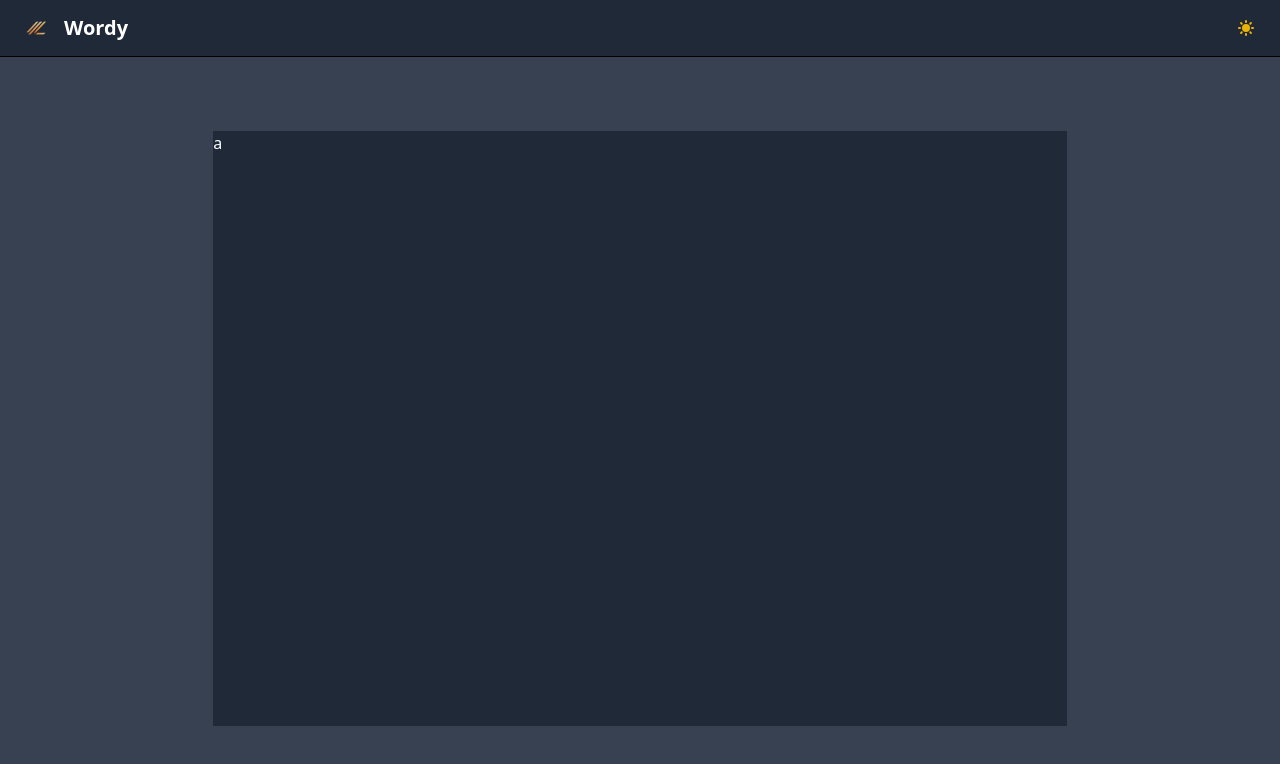
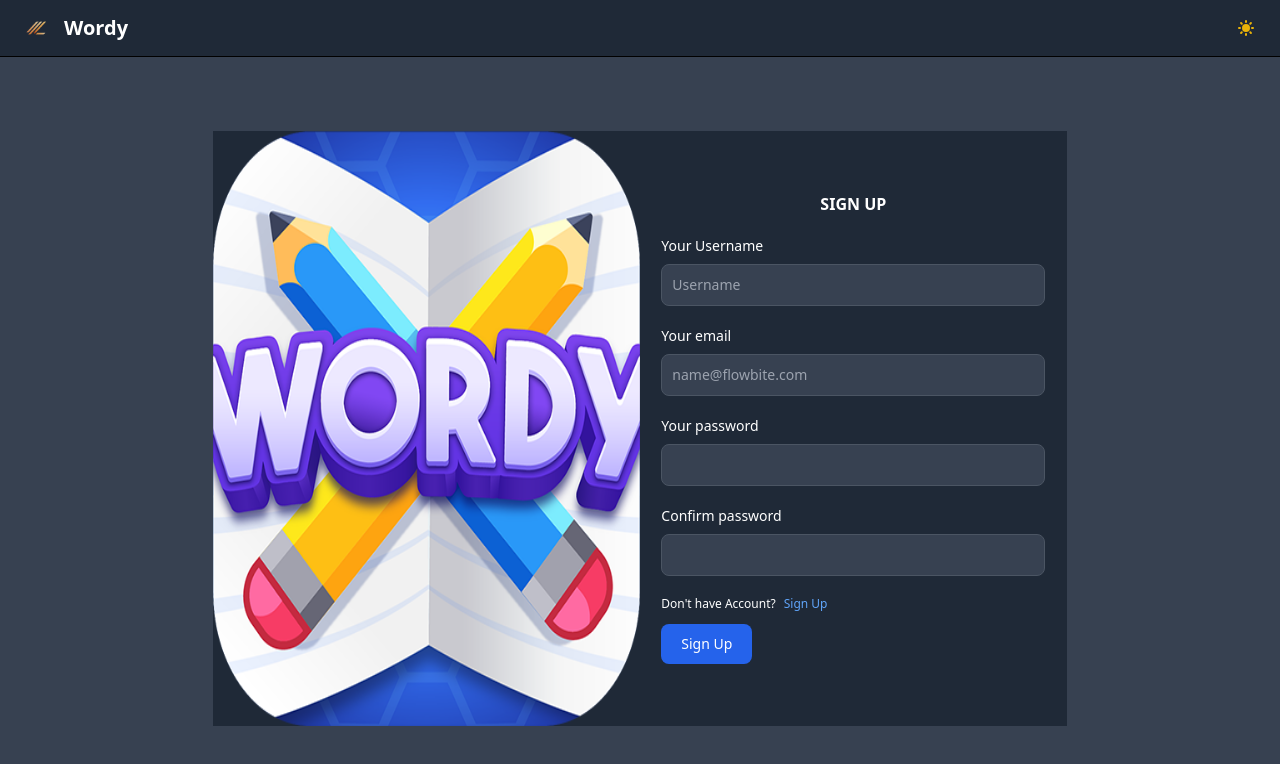
Before and after one commit to Hil-Patel/Wordy-FrontEnd, a React (Vite) app: page /authenticate in a window 1280 px wide. Shown: the top 764 px of the page. Built offline with nearby package versions, Linux system fonts and the light colour scheme.

Commit message:
completed prototype of sign up and login

```diff
--- a/src/component/AuthenticationLogin.tsx
+++ b/src/component/AuthenticationLogin.tsx
@@ -1,42 +1,67 @@
-import { useFormik } from 'formik';
-import axios from 'axios';
+import { useFormik } from "formik";
+import axios from "axios";
 
-const AuthenticationLogin = () => {
-    const formik=useFormik({
+const AuthenticationLogin = ({setOpenPage}) => {
+  const formik = useFormik({
     initialValues: {
-          email:"",
+      email: "",
       password: "",
     },
     onSubmit: async (values) => {
-            const res= await axios.post("http://localhost:8000/login",
-                {
-                    email:values.email,
-                    password:values.password,
-                })
+      const res = await axios.post("http://localhost:8000/login", {
+        email: values.email,
+        password: values.password,
+      });
     },
   });
   return (
-    <div>
-      <form onSubmit={formik.handleSubmit}>
-       <input type="email"
-      name='email'
+    <div className="w-1/2 my-auto">
+      <div className="text-center mb-5 font-bold">LOG IN</div>
+      <form className="max-w-sm mx-auto" onSubmit={formik.handleSubmit}>
+        <div className="mb-5">
+          <label
+            htmlFor="email"
+            className="block mb-2 text-sm font-medium text-gray-900 dark:text-white"
+          >
+            Your email
+          </label>
+          <input
+            type="email"
             value={formik.email}
             onChange={formik.handleChange}
             onBlur={formik.handleBlur}
-      placeholder='email'
+            className="bg-gray-50 border border-gray-300 text-gray-900 text-sm rounded-lg focus:ring-blue-500 focus:border-blue-500 block w-full p-2.5 dark:bg-gray-700 dark:border-gray-600 dark:placeholder-gray-400 dark:text-white dark:focus:ring-blue-500 dark:focus:border-blue-500"
+            placeholder="name@flowbite.com"
+            required
           />
-       <input type="text"
-      name='password'
+        </div>
+        <div className="mb-5">
+          <label
+            htmlFor="password"
+            className="block mb-2 text-sm font-medium text-gray-900 dark:text-white"
+          >
+            Your password
+          </label>
+          <input
+            type="password"
             value={formik.password}
             onChange={formik.handleChange}
             onBlur={formik.handleBlur}
-      placeholder='password'
+            className="bg-gray-50 border border-gray-300 text-gray-900 text-sm rounded-lg focus:ring-blue-500 focus:border-blue-500 block w-full p-2.5 dark:bg-gray-700 dark:border-gray-600 dark:placeholder-gray-400 dark:text-white dark:focus:ring-blue-500 dark:focus:border-blue-500"
+            required
           />
-       <button type='submit' className='bg-gray-200 p-2'>log in</button>
+        </div>
+        <div className="flex items-center mb-3 text-xs">Don't have Account? <div className="text-blue-400  ml-2" onClick={()=>{setOpenPage("SignUp")}}>Sign Up</div></div>
 
+        <button
+          type="submit"
+          className="text-white bg-blue-700 hover:bg-blue-800 focus:ring-4 focus:outline-none focus:ring-blue-300 font-medium rounded-lg text-sm w-full sm:w-auto px-5 py-2.5 text-center dark:bg-blue-600 dark:hover:bg-blue-700 dark:focus:ring-blue-800"
+        >
+          Login
+        </button>
       </form>
     </div>
-  )
-}
+  );
+};
 
-export default AuthenticationLogin
+export default AuthenticationLogin;
--- a/src/component/AuthenticationSignUp.tsx
+++ b/src/component/AuthenticationSignUp.tsx
@@ -1,12 +1,15 @@
+import axios from 'axios';
+import { useFormik } from 'formik';
 import React from 'react'
 
-const AuthenticationSignUp = () => {
+const AuthenticationSignUp = ({setOpenPage}) => {
 
     const formik=useFormik({
         initialValues: {
           username: "",
           email:"",
           password: "",
+          confirmpassword:"",
         },
         onSubmit: async (values) => {
             const res= await axios.post("http://localhost:8000/signup",
@@ -18,31 +21,82 @@ const AuthenticationSignUp = () => {
         },
       });
   return (
-    <div>
-      <form onSubmit={formik.handleSubmit}>
-      <input type="text"
-      name='username'
+    <div className='w-1/2 my-auto'>
+      <div className="text-center mb-5 font-bold">SIGN UP</div>
+      <form className="max-w-sm mx-auto" onSubmit={formik.handleSubmit}>
+        <div className="mb-5">
+          <label
+            htmlFor="email"
+            className="block mb-2 text-sm font-medium text-gray-900 dark:text-white"
+          >
+            Your Username
+          </label>
+          <input
+            type="text"
             value={formik.username}
             onChange={formik.handleChange}
             onBlur={formik.handleBlur}
-      placeholder='username'
+            className="bg-gray-50 border border-gray-300 text-gray-900 text-sm rounded-lg focus:ring-blue-500 focus:border-blue-500 block w-full p-2.5 dark:bg-gray-700 dark:border-gray-600 dark:placeholder-gray-400 dark:text-white dark:focus:ring-blue-500 dark:focus:border-blue-500"
+            placeholder="Username"
           />
-       <input type="email"
-      name='email'
+        </div>
+        <div className="mb-5">
+          <label
+            htmlFor="email"
+            className="block mb-2 text-sm font-medium text-gray-900 dark:text-white"
+          >
+            Your email
+          </label>
+          <input
+            type="email"
             value={formik.email}
             onChange={formik.handleChange}
             onBlur={formik.handleBlur}
-      placeholder='email'
+            className="bg-gray-50 border border-gray-300 text-gray-900 text-sm rounded-lg focus:ring-blue-500 focus:border-blue-500 block w-full p-2.5 dark:bg-gray-700 dark:border-gray-600 dark:placeholder-gray-400 dark:text-white dark:focus:ring-blue-500 dark:focus:border-blue-500"
+            placeholder="name@flowbite.com"
+
           />
-       <input type="text"
-      name='password'
+        </div>
+        <div className="mb-5">
+          <label
+            htmlFor="password"
+            className="block mb-2 text-sm font-medium text-gray-900 dark:text-white"
+          >
+            Your password
+          </label>
+          <input
+            type="password"
             value={formik.password}
             onChange={formik.handleChange}
             onBlur={formik.handleBlur}
-      placeholder='password'
+            className="bg-gray-50 border border-gray-300 text-gray-900 text-sm rounded-lg focus:ring-blue-500 focus:border-blue-500 block w-full p-2.5 dark:bg-gray-700 dark:border-gray-600 dark:placeholder-gray-400 dark:text-white dark:focus:ring-blue-500 dark:focus:border-blue-500"
+
           />
-       <button type='submit' className='bg-gray-200 p-2'>sign in</button>
+        </div>
+        <div className="mb-5">
+          <label
+            htmlFor="password"
+            className="block mb-2 text-sm font-medium text-gray-900 dark:text-white"
+          >
+            Confirm password
+          </label>
+          <input
+            type="password"
+            value={formik.confirmpassword}
+            onChange={formik.handleChange}
+            onBlur={formik.handleBlur}
+            className="bg-gray-50 border border-gray-300 text-gray-900 text-sm rounded-lg focus:ring-blue-500 focus:border-blue-500 block w-full p-2.5 dark:bg-gray-700 dark:border-gray-600 dark:placeholder-gray-400 dark:text-white dark:focus:ring-blue-500 dark:focus:border-blue-500"
 
+          />
+        </div>
+        <div className="flex items-center mb-3 text-xs">Don't have Account? <div className="text-blue-400  ml-2 cursor-pointer" onClick={()=>{setOpenPage("Login")}}>Sign Up</div></div>
+
+        <button
+          type="submit"
+          className="text-white bg-blue-700 hover:bg-blue-800 focus:ring-4 focus:outline-none focus:ring-blue-300 font-medium rounded-lg text-sm w-full sm:w-auto px-5 py-2.5 text-center dark:bg-blue-600 dark:hover:bg-blue-700 dark:focus:ring-blue-800"
+        >
+          Sign Up
+        </button>
       </form>
     </div>
   )
--- a/src/component/HowToPlay.tsx
+++ b/src/component/HowToPlay.tsx
@@ -5,12 +5,12 @@ const HowToPlay = ({setButtonClick}) => {
 
   const navigate = useNavigate();
   return (
-    <div className="flex flex-col bg-gray-100 justify-center items-center dark:bg-gray-700 flex-grow overflow-hidden transition-colors duration-300">
+    <div className="flex flex-col bg-gray-100 justify-center items-center dark:bg-gray-700 flex-grow  overflow-y-scroll scrollbar-hide transition-colors duration-300">
         <div
           data-aos="fade-up"
           className="hover:shadow-xl bg-blue-100 dark:bg-gray-800 border border-gray-500  text-black dark:text-white p-4 max-w-md rounded-lg 0.5s ease-in-out"
         >
-          <h2 className="text-2xl font-bold mb-4">How To Play</h2>
+          <h2 className="text-2xl font-bold  mb-4">How To Play</h2>
           <p className="mb-4">Guess the Wordly in given tries.</p>
           <ul className="list-disc list-inside mb-4">
             <li>Each guess must be a valid letter word.</li>
--- a/src/index.css
+++ b/src/index.css
@@ -2,3 +2,11 @@
 @tailwind base;
 @tailwind components;
 @tailwind utilities;
+
+.scrollbar-hide::-webkit-scrollbar {
+    display: none;
+  }
+  .scrollbar-hide {
+    -ms-overflow-style: none;
+    scrollbar-width: none;
+  }
--- a/src/pages/Authentication.tsx
+++ b/src/pages/Authentication.tsx
@@ -1,14 +1,22 @@
-import React from 'react'
+import React, { useState } from 'react'
 import Navbar from '../component/Navbar'
 import axios from "axios"
 import {useFormik} from "formik"
+import AuthenticationLogin from '../component/AuthenticationLogin'
+import image from "../assets/wordy.png"
+import AuthenticationSignUp from '../component/AuthenticationSignUp'
 
 const Authentication = ({page}) => {
+  const [openPage,setOpenPage]=useState(page)
+  console.log(openPage);
+
   return (
-    <div className='flex flex-col h-screen dark:bg-gray-700 text-black dark:text-white'>
+    <div className='flex flex-col h-screen dark:bg-gray-700 text-black dark:text-white transition-colors duration-500'>
       <Navbar/>
       <div className='w-full flex-grow flex justify-center items-center'>
-        <div className='w-2/3 h-4/5 bg-blue-100 dark:bg-gray-800'>a</div>
+        <div className='w-2/3 h-4/5 bg-blue-100 dark:bg-gray-800 flex relative'><AuthenticationLogin setOpenPage={setOpenPage}/><AuthenticationSignUp setOpenPage={setOpenPage}/><img src={image} alt="" className={`absolute w-1/2 h-full ${openPage === "Login" ? "left-1/2" : "left-0"} transition-all duration-300 ease-in-out`}
+        /></div>
+
       </div>
     </div>
   )
--- a/src/pages/Home.tsx
+++ b/src/pages/Home.tsx
@@ -9,7 +9,7 @@ AOS.init();
 const Home = ({ setButtonClick }) => {
 
   return (
-    <div className="h-screen flex flex-col transition-colors duration-300">
+    <div className="h-screen flex flex-col transition-colors duration-500 ">
       <Navbar />
       <HowToPlay setButtonClick={setButtonClick}/>
     </div>
--- a/tailwind.config.js
+++ b/tailwind.config.js
@@ -8,5 +8,23 @@ export default {
   theme: {
     extend: {},
   },
-  plugins: [],
+  variants: {
+    extend: {
+      scrollbar: ['hover', 'active', 'focus'],
+    },
+  },
+  plugins: [
+    function({ addUtilities }) {
+      const newUtilities = {
+        '.no-scrollbar::-webkit-scrollbar': {
+          display: 'none',
+        },
+        '.no-scrollbar': {
+          '-ms-overflow-style': 'none',  /* IE and Edge */
+          'scrollbar-width': 'none',  /* Firefox */
+        },
+      };
+      addUtilities(newUtilities, ['responsive', 'hover']);
+    },
+  ],
 }
```
Lines whose indentation alone changed are shown as unchanged.
